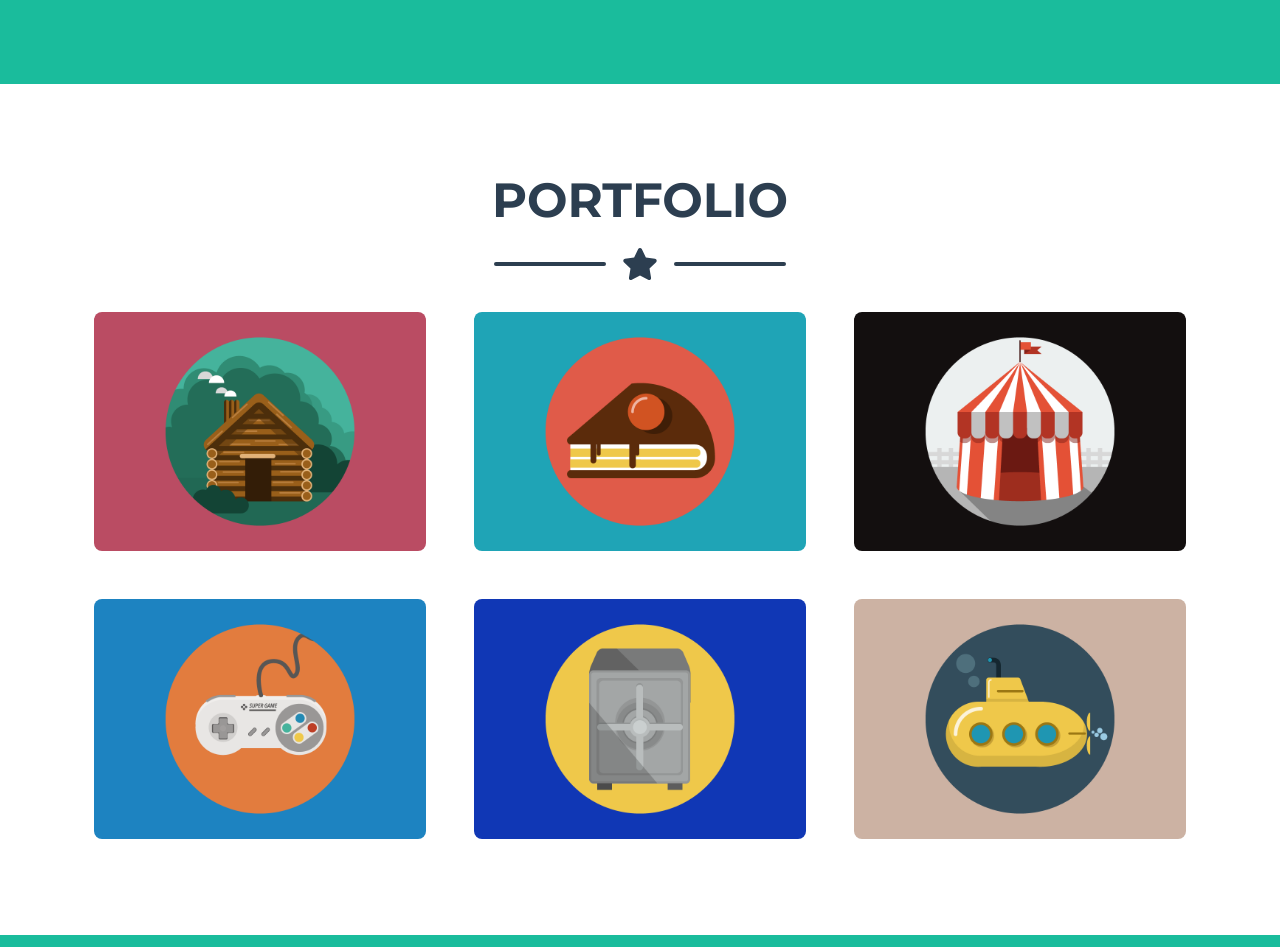
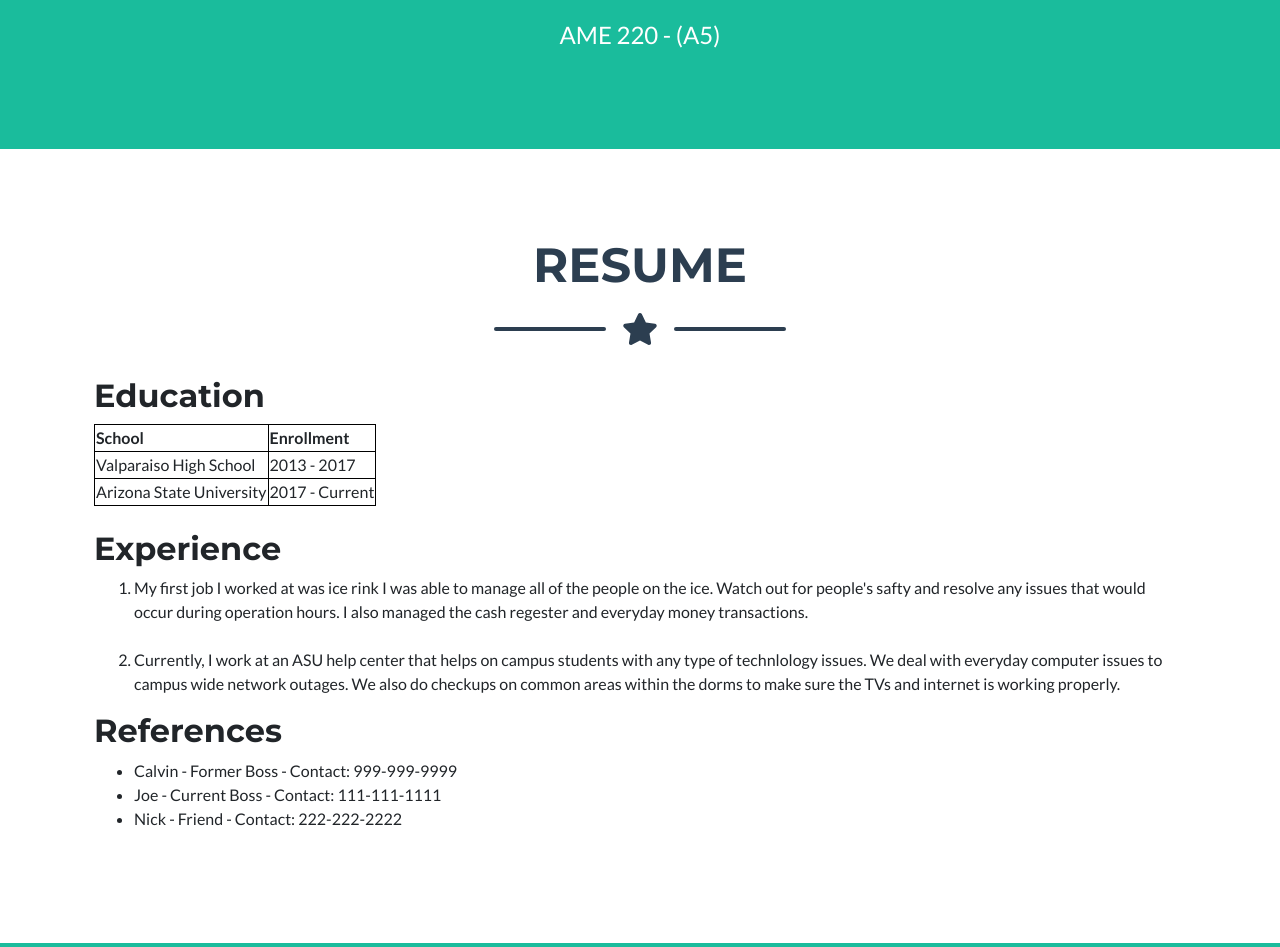
Before and after one commit to jackmcquestion/jackmcquestion.github.io, a plain HTML site: page index.html in a window 1280 px wide. Shown: the part 699-1646 px from the top of the page. Drawn offline with nearby package versions, Linux system fonts and the light colour scheme.

Commit message:
Updated index.html

```diff
--- a/index.html
+++ b/index.html
@@ -5,7 +5,7 @@
         <meta name="viewport" content="width=device-width, initial-scale=1, shrink-to-fit=no" />
         <meta name="description" content="" />
         <meta name="author" content="" />
-        <title>Freelancer - Start Bootstrap Theme</title>
+        <title>Jack McQuestion</title>
         <!-- Favicon-->
         <link rel="icon" type="image/x-icon" href="assets/img/favicon.ico" />
         <!-- Font Awesome icons (free version)-->
@@ -20,14 +20,14 @@
         <!-- Navigation-->
         <nav class="navbar navbar-expand-lg bg-secondary text-uppercase fixed-top" id="mainNav">
             <div class="container">
-                <a class="navbar-brand js-scroll-trigger" href="#page-top">Start Bootstrap</a>
+                <a class="navbar-brand js-scroll-trigger" href="#page-top">Jack McQuestion</a>
                 <button class="navbar-toggler navbar-toggler-right text-uppercase font-weight-bold bg-primary text-white rounded" type="button" data-toggle="collapse" data-target="#navbarResponsive" aria-controls="navbarResponsive" aria-expanded="false" aria-label="Toggle navigation">
                     Menu
                     <i class="fas fa-bars"></i>
                 </button>
                 <div class="collapse navbar-collapse" id="navbarResponsive">
                     <ul class="navbar-nav ml-auto">
-                        <li class="nav-item mx-0 mx-lg-1"><a class="nav-link py-3 px-0 px-lg-3 rounded js-scroll-trigger" href="#portfolio">Portfolio</a></li>
+                        <li class="nav-item mx-0 mx-lg-1"><a class="nav-link py-3 px-0 px-lg-3 rounded js-scroll-trigger" href="#portfolio">Resume</a></li>
                         <li class="nav-item mx-0 mx-lg-1"><a class="nav-link py-3 px-0 px-lg-3 rounded js-scroll-trigger" href="#about">About</a></li>
                         <li class="nav-item mx-0 mx-lg-1"><a class="nav-link py-3 px-0 px-lg-3 rounded js-scroll-trigger" href="#contact">Contact</a></li>
                     </ul>
@@ -38,9 +38,9 @@
         <header class="masthead bg-primary text-white text-center">
             <div class="container d-flex align-items-center flex-column">
                 <!-- Masthead Avatar Image-->
-                <img class="masthead-avatar mb-5" src="assets/img/avataaars.svg" alt="" />
+                <img class="masthead-avatar mb-5" src="assets/img/me.JPG" alt="" />
                 <!-- Masthead Heading-->
-                <h1 class="masthead-heading text-uppercase mb-0">Start Bootstrap</h1>
+                <h1 class="masthead-heading text-uppercase mb-0">Jack McQuestion</h1>
                 <!-- Icon Divider-->
                 <div class="divider-custom divider-light">
                     <div class="divider-custom-line"></div>
@@ -48,14 +48,14 @@
                     <div class="divider-custom-line"></div>
                 </div>
                 <!-- Masthead Subheading-->
-                <p class="masthead-subheading font-weight-light mb-0">Graphic Artist - Web Designer - Illustrator</p>
+                <p class="masthead-subheading font-weight-light mb-0">AME 220 - (A5)</p>
             </div>
         </header>
         <!-- Portfolio Section-->
         <section class="page-section portfolio" id="portfolio">
             <div class="container">
                 <!-- Portfolio Section Heading-->
-                <h2 class="page-section-heading text-center text-uppercase text-secondary mb-0">Portfolio</h2>
+                <h2 class="page-section-heading text-center text-uppercase text-secondary mb-0">Resume</h2>
                 <!-- Icon Divider-->
                 <div class="divider-custom">
                     <div class="divider-custom-line"></div>
@@ -63,62 +63,38 @@
                     <div class="divider-custom-line"></div>
                 </div>
                 <!-- Portfolio Grid Items-->
-                <div class="row justify-content-center">
-                    <!-- Portfolio Item 1-->
-                    <div class="col-md-6 col-lg-4 mb-5">
-                        <div class="portfolio-item mx-auto" data-toggle="modal" data-target="#portfolioModal1">
-                            <div class="portfolio-item-caption d-flex align-items-center justify-content-center h-100 w-100">
-                                <div class="portfolio-item-caption-content text-center text-white"><i class="fas fa-plus fa-3x"></i></div>
-                            </div>
-                            <img class="img-fluid" src="assets/img/portfolio/cabin.png" alt="" />
-                        </div>
-                    </div>
-                    <!-- Portfolio Item 2-->
-                    <div class="col-md-6 col-lg-4 mb-5">
-                        <div class="portfolio-item mx-auto" data-toggle="modal" data-target="#portfolioModal2">
-                            <div class="portfolio-item-caption d-flex align-items-center justify-content-center h-100 w-100">
-                                <div class="portfolio-item-caption-content text-center text-white"><i class="fas fa-plus fa-3x"></i></div>
-                            </div>
-                            <img class="img-fluid" src="assets/img/portfolio/cake.png" alt="" />
-                        </div>
-                    </div>
-                    <!-- Portfolio Item 3-->
-                    <div class="col-md-6 col-lg-4 mb-5">
-                        <div class="portfolio-item mx-auto" data-toggle="modal" data-target="#portfolioModal3">
-                            <div class="portfolio-item-caption d-flex align-items-center justify-content-center h-100 w-100">
-                                <div class="portfolio-item-caption-content text-center text-white"><i class="fas fa-plus fa-3x"></i></div>
-                            </div>
-                            <img class="img-fluid" src="assets/img/portfolio/circus.png" alt="" />
-                        </div>
-                    </div>
-                    <!-- Portfolio Item 4-->
-                    <div class="col-md-6 col-lg-4 mb-5 mb-lg-0">
-                        <div class="portfolio-item mx-auto" data-toggle="modal" data-target="#portfolioModal4">
-                            <div class="portfolio-item-caption d-flex align-items-center justify-content-center h-100 w-100">
-                                <div class="portfolio-item-caption-content text-center text-white"><i class="fas fa-plus fa-3x"></i></div>
-                            </div>
-                            <img class="img-fluid" src="assets/img/portfolio/game.png" alt="" />
-                        </div>
-                    </div>
-                    <!-- Portfolio Item 5-->
-                    <div class="col-md-6 col-lg-4 mb-5 mb-md-0">
-                        <div class="portfolio-item mx-auto" data-toggle="modal" data-target="#portfolioModal5">
-                            <div class="portfolio-item-caption d-flex align-items-center justify-content-center h-100 w-100">
-                                <div class="portfolio-item-caption-content text-center text-white"><i class="fas fa-plus fa-3x"></i></div>
-                            </div>
-                            <img class="img-fluid" src="assets/img/portfolio/safe.png" alt="" />
-                        </div>
-                    </div>
-                    <!-- Portfolio Item 6-->
-                    <div class="col-md-6 col-lg-4">
-                        <div class="portfolio-item mx-auto" data-toggle="modal" data-target="#portfolioModal6">
-                            <div class="portfolio-item-caption d-flex align-items-center justify-content-center h-100 w-100">
-                                <div class="portfolio-item-caption-content text-center text-white"><i class="fas fa-plus fa-3x"></i></div>
-                            </div>
-                            <img class="img-fluid" src="assets/img/portfolio/submarine.png" alt="" />
-                        </div>
-                    </div>
-                </div>
+                <div>
+                    <h2>Education</h2>
+    <table id="School">
+      <tr id=table>
+        <th style="border: 1px solid black">School</th>
+        <th style="border: 1px solid black">Enrollment</th>
+      </tr>
+      <tr>
+        <td style="border: 1px solid black">Valparaiso High School</td>
+        <td style="border: 1px solid black">2013 - 2017</td>
+      </tr>
+      <tr>
+        <td style="border: 1px solid black">Arizona State University</td>
+        <td style="border: 1px solid black">2017 - Current</td>
+      </tr>
+    </table>
+    <br>
+    <h2>Experience</h2>
+    <ol>
+      <li>My first job I worked at was ice rink I was able to manage all of the people on the ice. Watch out for people's safty and resolve any issues that would occur during operation hours.
+      I also managed the cash regester and everyday money transactions.</li>
+      <br>
+      <li>Currently, I work at an ASU help center that helps on campus students with any type of technlology issues. We deal with everyday computer issues to campus wide network outages.
+        We also do checkups on common areas within the dorms to make sure the TVs and internet is working properly. </li>
+    </ol>
+
+    <h2>References</h2>
+    <ul>
+      <li>Calvin - Former Boss - Contact: 999-999-9999</li>
+      <li>Joe - Current Boss - Contact: 111-111-1111</li>
+      <li>Nick - Friend - Contact: 222-222-2222</li>
+    </ul>
             </div>
         </section>
         <!-- About Section-->
@@ -133,17 +109,12 @@
                     <div class="divider-custom-line"></div>
                 </div>
                 <!-- About Section Content-->
-                <div class="row">
-                    <div class="col-lg-4 ml-auto"><p class="lead">Freelancer is a free bootstrap theme created by Start Bootstrap. The download includes the complete source files including HTML, CSS, and JavaScript as well as optional SASS stylesheets for easy customization.</p></div>
-                    <div class="col-lg-4 mr-auto"><p class="lead">You can create your own custom avatar for the masthead, change the icon in the dividers, and add your email address to the contact form to make it fully functional!</p></div>
+                <div class>
+
+                    <p style="text-align:center">I am currently a Informatics major at Arizona State University.</p>
+
                 </div>
-                <!-- About Section Button-->
-                <div class="text-center mt-4">
-                    <a class="btn btn-xl btn-outline-light" href="https://startbootstrap.com/theme/freelancer/">
-                        <i class="fas fa-download mr-2"></i>
-                        Free Download!
-                    </a>
-                </div>
+
             </div>
         </section>
         <!-- Contact Section-->
@@ -206,9 +177,8 @@
                     <div class="col-lg-4 mb-5 mb-lg-0">
                         <h4 class="text-uppercase mb-4">Location</h4>
                         <p class="lead mb-0">
-                            2215 John Daniel Drive
-                            <br />
-                            Clark, MO 65243
+                            Arizona State University
+
                         </p>
                     </div>
                     <!-- Footer Social Icons-->
@@ -221,12 +191,7 @@
                     </div>
                     <!-- Footer About Text-->
                     <div class="col-lg-4">
-                        <h4 class="text-uppercase mb-4">About Freelancer</h4>
-                        <p class="lead mb-0">
-                            Freelance is a free to use, MIT licensed Bootstrap theme created by
-                            <a href="http://startbootstrap.com">Start Bootstrap</a>
-                            .
-                        </p>
+
                     </div>
                 </div>
             </div>
```
Also changed, not shown: assets/img/me.JPG (added).
